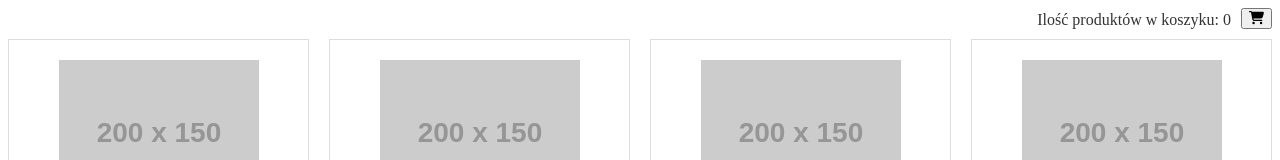
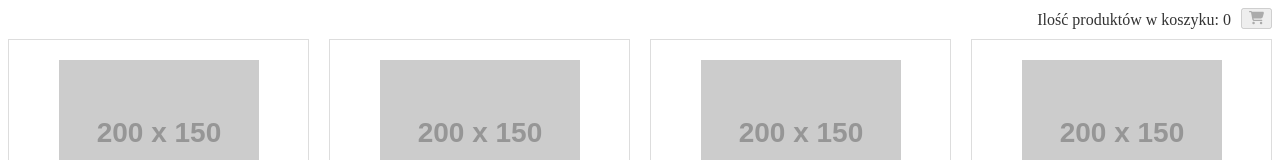
Before and after one commit to Kamilla-tech/koszyk-zakupow, a Vue app: page / in a window 1280 px wide. Shown: the top 160 px of the page. Built offline with nearby package versions, Linux system fonts and the light colour scheme.

Commit message:
dodanie disabled do button

```diff
--- a/src/components/HeaderComponent.vue
+++ b/src/components/HeaderComponent.vue
@@ -4,7 +4,7 @@
       Ilość produktów w koszyku:
       {{ itemCount}}
     </span>
-    <button @click="$emit('toggle-cart')"><font-awesome-icon :icon="['fas', 'cart-shopping']" /></button>
+    <button :disabled="itemCount === 0" @click="$emit('toggle-cart')"><font-awesome-icon :icon="['fas', 'cart-shopping']" /></button>
   </header>
 </template>
 
```
